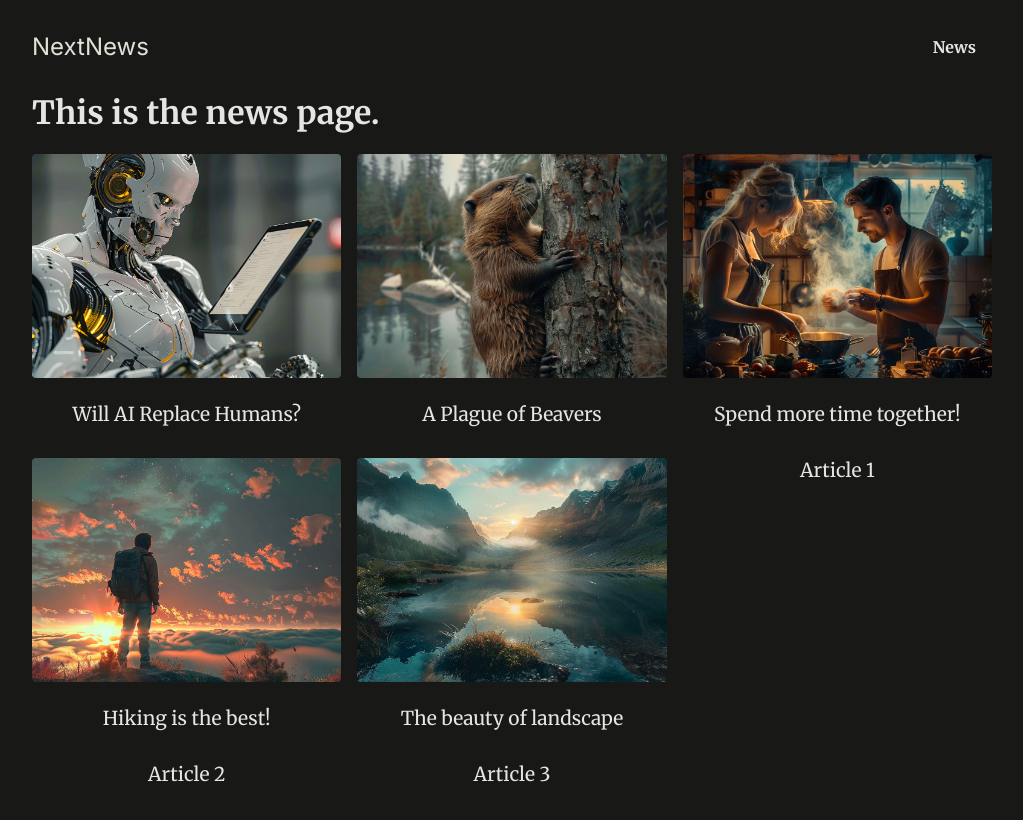
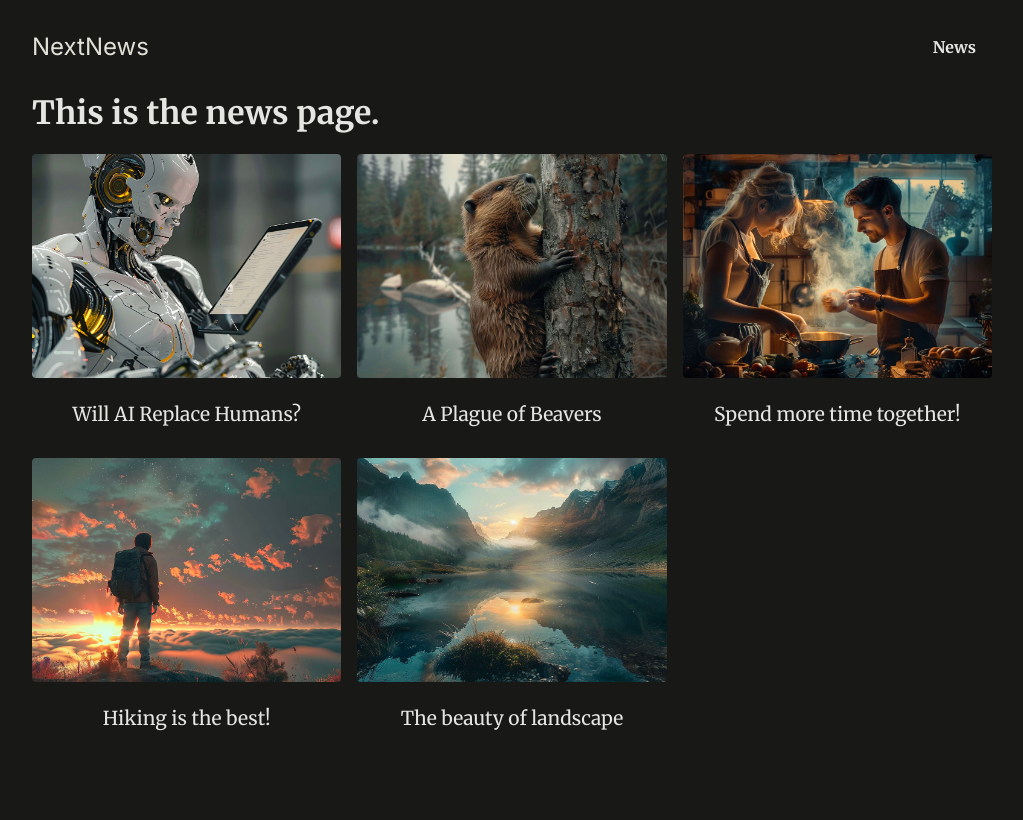
Before and after one commit to J-Skarbek/Routing-Deep-Dive, a Next.js app: page /news in a window 1280 px wide. Shown: the top 820 px of the page, without its empty margins (128-1151 px from the left). Built offline with nearby package versions, Linux system fonts and the light colour scheme.

Commit message:
Create post page template

```diff
--- a/app/news/page.js
+++ b/app/news/page.js
@@ -17,9 +17,6 @@
             </li>
           )
           )}
-          <li><Link href='/news/article1' >Article 1</Link></li>
-          <li><Link href='/news/article2' >Article 2 </Link></li>
-          <li><Link href='/news/article3' >Article 3 </Link></li>
         </ul>
       </div>
     </div>
```
Also changed, not shown: app/news/[id]/page.js (deleted, +0 -7 lines), app/news/[slug]/page.js (added, +17 -0 lines).
